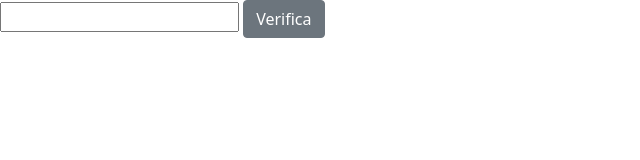
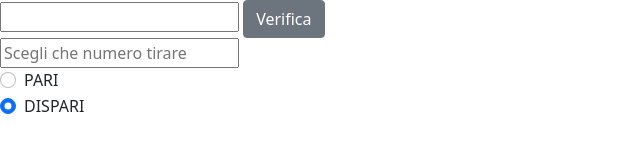
Before and after one commit to esseppi/js-paliedispari, a plain HTML site: page index.html in a window 1280 px wide. Shown: the whole page, without its empty margins (0-640 px from the left). Drawn offline with nearby package versions, Linux system fonts and the light colour scheme.

Commit message:
remain dadi

```diff
--- a/index.html
+++ b/index.html
@@ -20,6 +20,25 @@
         <button type="button" class="btn btn-secondary">Verifica</button>
         <div class="result"></div>
     </main>
+    <main class="dadi">
+        <input type="number" placeholder="Scegli che numero tirare" id="yourNumber">
+        <div class="bet">
+            <div class="form-check">
+                <input class="form-check-input" type="radio" name="flexRadioDefault" id="flexRadioDefault1">
+                <label class="form-check-label" for="flexRadioDefault1">
+                    PARI
+                </label>
+            </div>
+            <div class="form-check">
+                <input class="form-check-input" type="radio" name="flexRadioDefault" id="flexRadioDefault2" checked>
+                <label class="form-check-label" for="flexRadioDefault2">
+                    DISPARI
+                </label>
+            </div>
+        </div>
+        <div class="totalResult"></div>
+
+    </main>
     <script src="app.js"></script>
     <script src="https://cdn.jsdelivr.net/npm/bootstrap@5.1.3/dist/js/bootstrap.bundle.min.js"
         integrity="sha384-ka7Sk0Gln4gmtz2MlQnikT1wXgYsOg+OMhuP+IlRH9sENBO0LRn5q+8nbTov4+1p" crossorigin="anonymous">
```
Also changed, not shown: app.js (+7 -2 lines).
